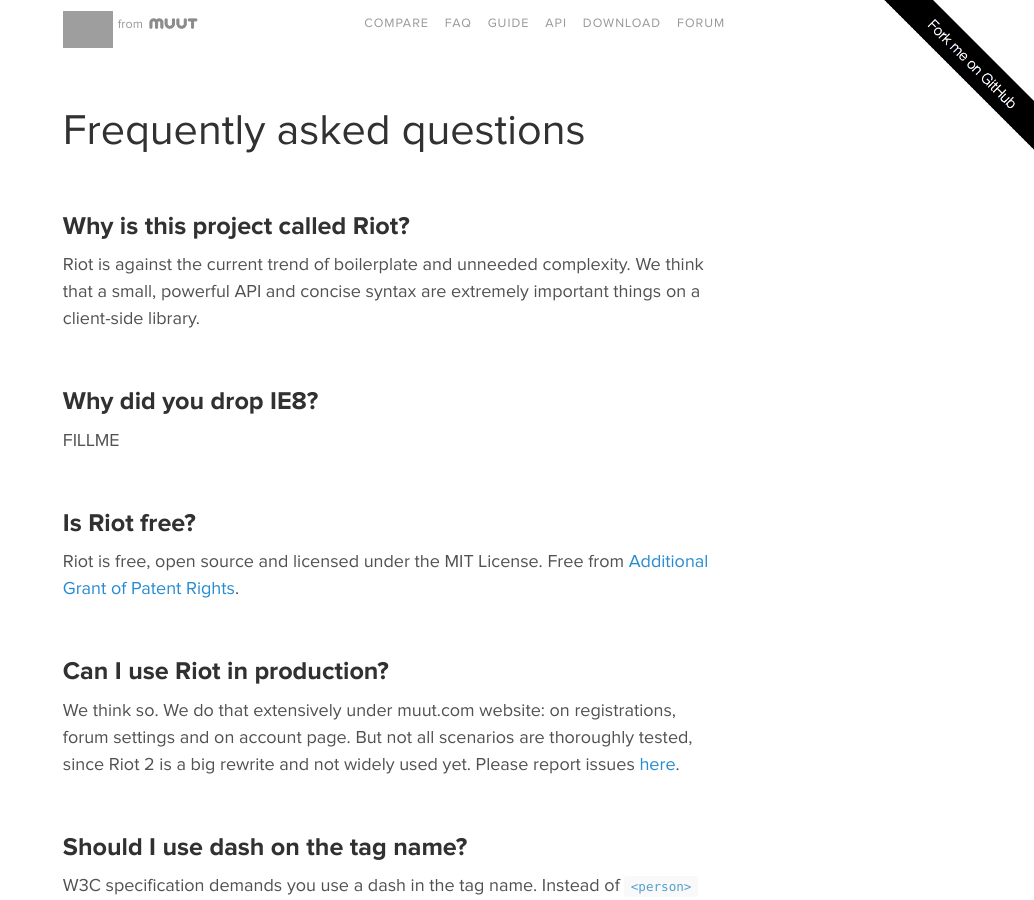
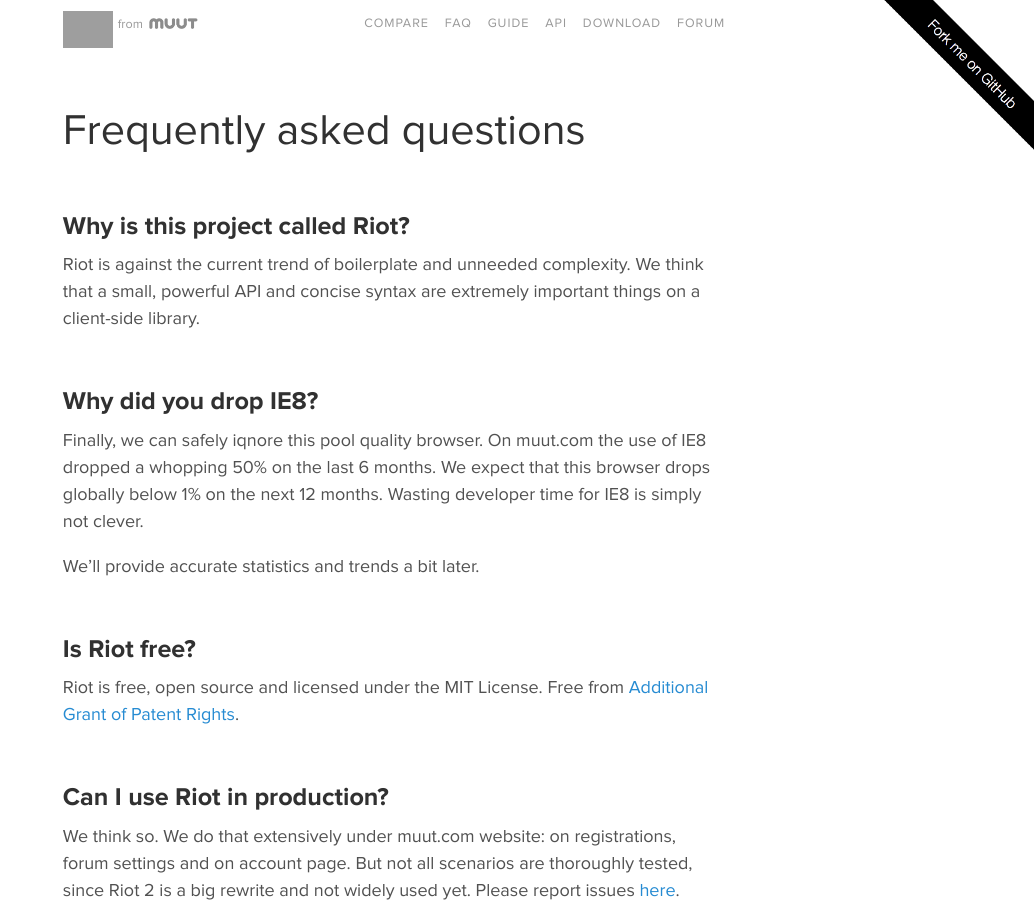
Before and after one commit to riot/riot.github.io, a Jekyll site: the page built from faq.md, in a window 1280 px wide and 900 px high. Shown: the whole window, without its empty margins (246-1280 px from the left). Built offline with Jekyll 4.4.1, drawn with Linux system fonts in a browser that asks for light colours; Markdown is read by kramdown in place of the engine named in the settings; grey boxes are pictures that could not be loaded.

Commit message:
Drop IE8

```diff
--- a/faq.md
+++ b/faq.md
@@ -11,7 +11,9 @@
 
 
 ## Why did you drop IE8?
-FILLME
+Finally, we can safely iqnore this pool quality browser. On muut.com the use of IE8 dropped a whopping 50% on the last 6 months. We expect that this browser drops globally below 1% on the next 12 months. Wasting developer time for IE8 is simply not clever.
+
+We'll provide accurate statistics and trends a bit later.
 
 
 ## Is Riot free?
```
Also changed, not shown: guide/application-design.md (+1 -1 lines), guide/compiler.md (+0 -2 lines), index.md (+1 -2 lines), release-notes.md (+1 -1 lines).
